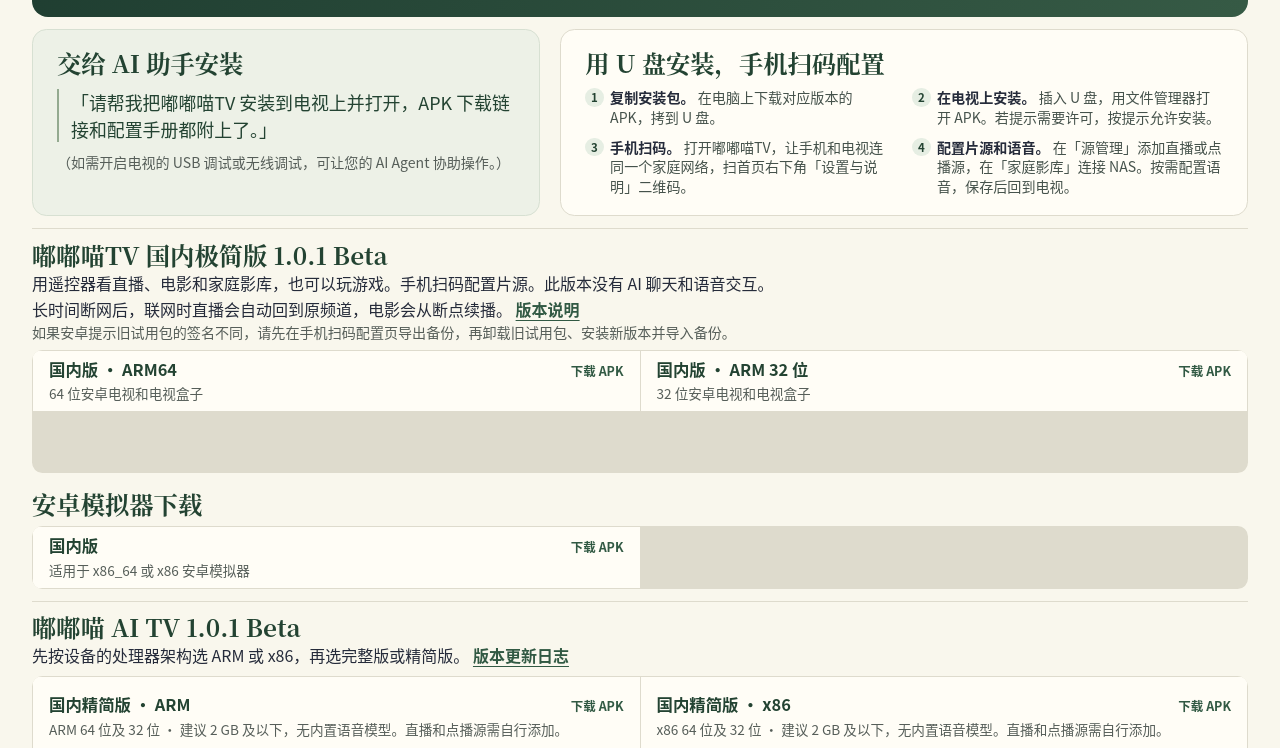
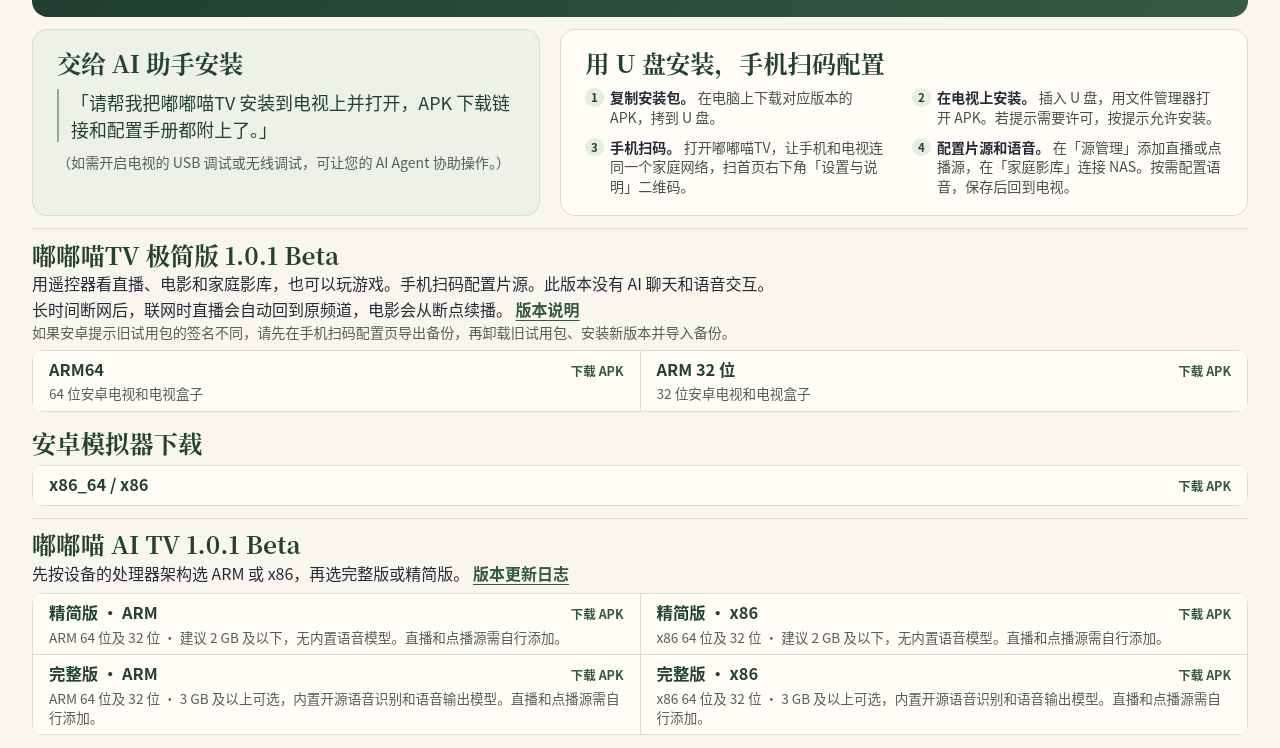
Before and after one commit to newtv-ai/newtv-downloads, a plain HTML site: page setup.html in a window 1280 px wide. Shown: the part 191-939 px from the top of the page. Drawn offline with Linux system fonts and the light colour scheme.

Commit message:
Tighten the domestic download layout

```diff
--- a/css/home.css
+++ b/css/home.css
@@ -282,7 +282,6 @@ html:has(> .detail-page) { scroll-snap-type: none; }
 .edition-grid {
   display: grid;
   grid-template-columns: repeat(2, minmax(0, 1fr));
-  grid-template-rows: repeat(2, 1fr);
   gap: 1px;
   margin: .45rem 0 0;
   padding: 1px;
@@ -291,6 +290,7 @@ html:has(> .detail-page) { scroll-snap-type: none; }
   overflow: hidden;
   list-style: none;
 }
+.edition-grid > li:only-child { grid-column: 1 / -1; }
 .edition-grid a {
   display: grid;
   align-content: center;
@@ -310,8 +310,6 @@ html:has(> .detail-page) { scroll-snap-type: none; }
 .edition-grid a:hover .edition-download { text-decoration: underline; }
 .edition-grid p { grid-column: 1 / -1; margin-top: .2rem; color: var(--muted); font-size: clamp(.85rem, 1.7vh, 1.1rem); line-height: 1.35; }
 .emulator-downloads { margin-top: 1rem; }
-.emulator-downloads .edition-grid { grid-template-rows: auto; }
-.emulator-tool { grid-column: 1 / -1; }
 .emulator-scan-help { margin-top: .6rem; overflow-wrap: anywhere; }
 .setup-device-note {
   display: flex;
@@ -362,6 +360,5 @@ html:has(> .detail-page) { scroll-snap-type: none; }
   .home .topbar-inner { column-gap: .4rem; }
   .setup-heading, .setup-device-note { align-items: flex-start; flex-direction: column; }
   .setup-steps { grid-template-columns: 1fr; }
-  .edition-grid a { grid-template-columns: 1fr; }
-  .edition-download { grid-row: 3; margin-top: .22rem; text-align: start; }
+  .edition-grid { grid-template-columns: minmax(0, 1fr); }
 }
--- a/setup.html
+++ b/setup.html
@@ -12,7 +12,7 @@
   <link rel="icon" href="img/favicon.png">
   <link rel="apple-touch-icon" href="img/apple-touch-icon.png">
   <link rel="stylesheet" href="css/base.css">
-  <link rel="stylesheet" href="css/home.css?v=emulator-phone-setup-20261114">
+  <link rel="stylesheet" href="css/home.css?v=download-grid-20261117">
 </head>
 <body class="home detail-page setup-page">
   <a class="skip-link button small" href="#content">跳到正文</a>
@@ -54,20 +54,20 @@
         </article>
       </section>
       <section class="setup-editions" id="editions" aria-labelledby="minimal-title">
-        <h2 id="minimal-title">嘟嘟喵TV 国内极简版 1.0.1 Beta</h2>
+        <h2 id="minimal-title">嘟嘟喵TV 极简版 1.0.1 Beta</h2>
         <p>用遥控器看直播、电影和家庭影库，也可以玩游戏。手机扫码配置片源。此版本没有 AI 聊天和语音交互。</p>
         <p>长时间断网后，联网时直播会自动回到原频道，电影会从断点续播。 <a class="text-link" href="https://github.com/newtv-ai/newtv-downloads/releases/tag/minimal-v1.0.1-beta">版本说明</a></p>
         <p class="setup-prompt">如果安卓提示旧试用包的签名不同，请先在手机扫码配置页导出备份，再卸载旧试用包、安装新版本并导入备份。</p>
         <ul class="edition-grid" role="list">
           <li>
             <a href="https://github.com/newtv-ai/newtv-downloads/releases/download/minimal-v1.0.1-beta/DodoMeowTV-Minimal-1.0.1beta-cn-arm64-v8a.apk">
-              <h3>国内版 · ARM64</h3><span class="edition-download">下载 APK</span>
+              <h3>ARM64</h3><span class="edition-download">下载 APK</span>
               <p>64 位安卓电视和电视盒子</p>
             </a>
           </li>
           <li>
             <a href="https://github.com/newtv-ai/newtv-downloads/releases/download/minimal-v1.0.1-beta/DodoMeowTV-Minimal-1.0.1beta-cn-armeabi-v7a.apk">
-              <h3>国内版 · ARM 32 位</h3><span class="edition-download">下载 APK</span>
+              <h3>ARM 32 位</h3><span class="edition-download">下载 APK</span>
               <p>32 位安卓电视和电视盒子</p>
             </a>
           </li>
@@ -77,8 +77,7 @@
           <ul class="edition-grid" role="list">
             <li>
               <a href="https://github.com/newtv-ai/newtv-downloads/releases/download/minimal-v1.0.1-beta/DodoMeowTV-Minimal-1.0.1beta-cn-emulator.apk">
-                <h3>国内版</h3><span class="edition-download">下载 APK</span>
-                <p>适用于 x86_64 或 x86 安卓模拟器</p>
+                <h3>x86_64 / x86</h3><span class="edition-download">下载 APK</span>
               </a>
             </li>
           </ul>
@@ -90,25 +89,25 @@
         <ul class="edition-grid" role="list">
           <li>
             <a href="https://github.com/newtv-ai/newtv-downloads/releases/download/v1.0.1-beta/newtv-cn-lite-arm-v1.0.1-beta.apk">
-              <h3>国内精简版 · ARM</h3><span class="edition-download">下载 APK</span>
+              <h3>精简版 · ARM</h3><span class="edition-download">下载 APK</span>
               <p>ARM 64 位及 32 位 · 建议 2 GB 及以下，无内置语音模型。直播和点播源需自行添加。</p>
             </a>
           </li>
           <li>
             <a href="https://github.com/newtv-ai/newtv-downloads/releases/download/v1.0.1-beta/newtv-cn-lite-x86-v1.0.1-beta.apk">
-              <h3>国内精简版 · x86</h3><span class="edition-download">下载 APK</span>
+              <h3>精简版 · x86</h3><span class="edition-download">下载 APK</span>
               <p>x86 64 位及 32 位 · 建议 2 GB 及以下，无内置语音模型。直播和点播源需自行添加。</p>
             </a>
           </li>
           <li>
             <a href="https://github.com/newtv-ai/newtv-downloads/releases/download/v1.0.1-beta/newtv-cn-full-arm-v1.0.1-beta.apk">
-              <h3>国内完整版 · ARM</h3><span class="edition-download">下载 APK</span>
+              <h3>完整版 · ARM</h3><span class="edition-download">下载 APK</span>
               <p>ARM 64 位及 32 位 · 3 GB 及以上可选，内置开源语音识别和语音输出模型。直播和点播源需自行添加。</p>
             </a>
           </li>
           <li>
             <a href="https://github.com/newtv-ai/newtv-downloads/releases/download/v1.0.1-beta/newtv-cn-full-x86-v1.0.1-beta.apk">
-              <h3>国内完整版 · x86</h3><span class="edition-download">下载 APK</span>
+              <h3>完整版 · x86</h3><span class="edition-download">下载 APK</span>
               <p>x86 64 位及 32 位 · 3 GB 及以上可选，内置开源语音识别和语音输出模型。直播和点播源需自行添加。</p>
             </a>
           </li>
@@ -117,7 +116,7 @@
           <h2 id="emulator-downloads-title">Android 模拟器</h2>
           <p>x86 安卓模拟器直接下载上面的普通 x86 版，精简版和完整版均可。</p>
           <ul class="edition-grid" role="list">
-            <li class="emulator-tool">
+            <li>
               <a href="https://github.com/newtv-ai/newtv-downloads/releases/download/v1.0.1-beta/NewTV-Emulator-Phone-Setup-Windows-x64.zip" aria-describedby="emulator-scan-help">
                 <h3>模拟器手机扫码配置工具</h3><span class="edition-download">下载 Windows x64 ZIP</span>
               </a>
```
